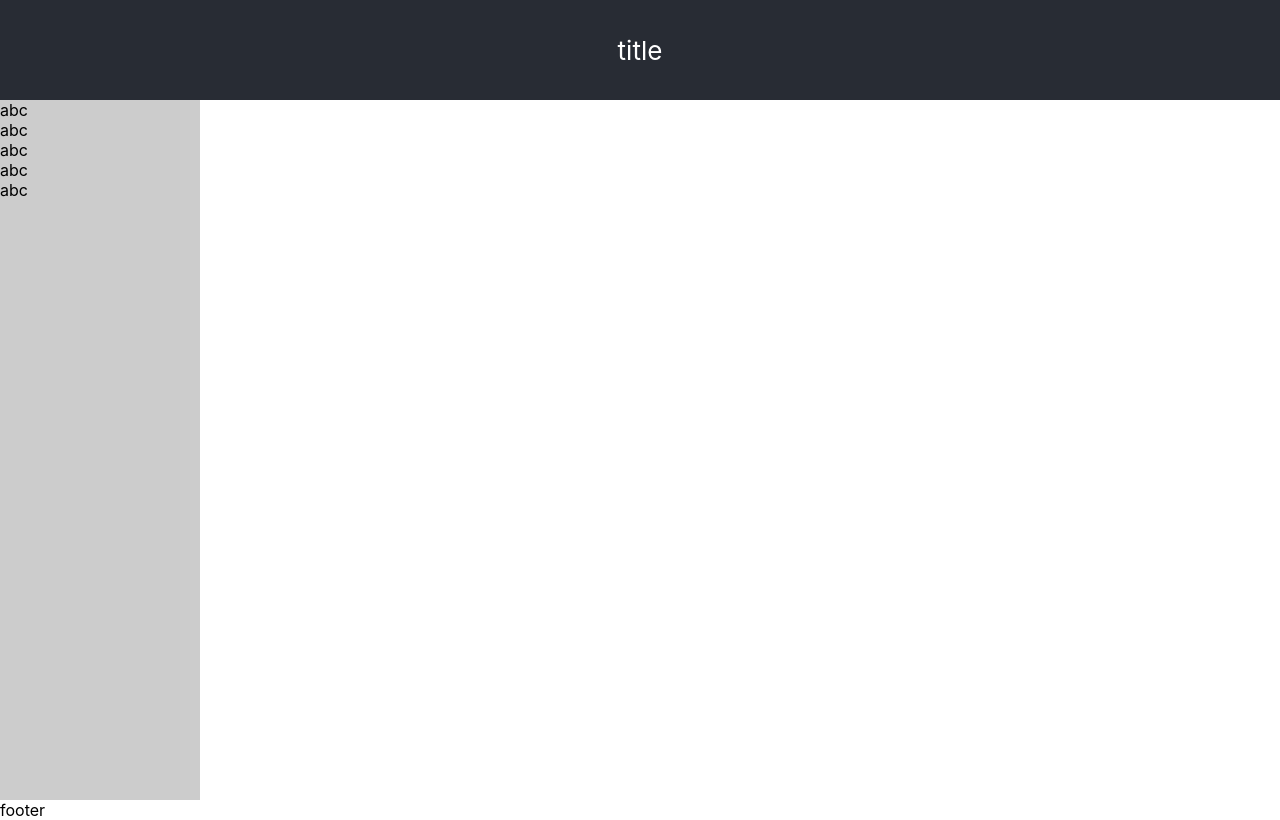
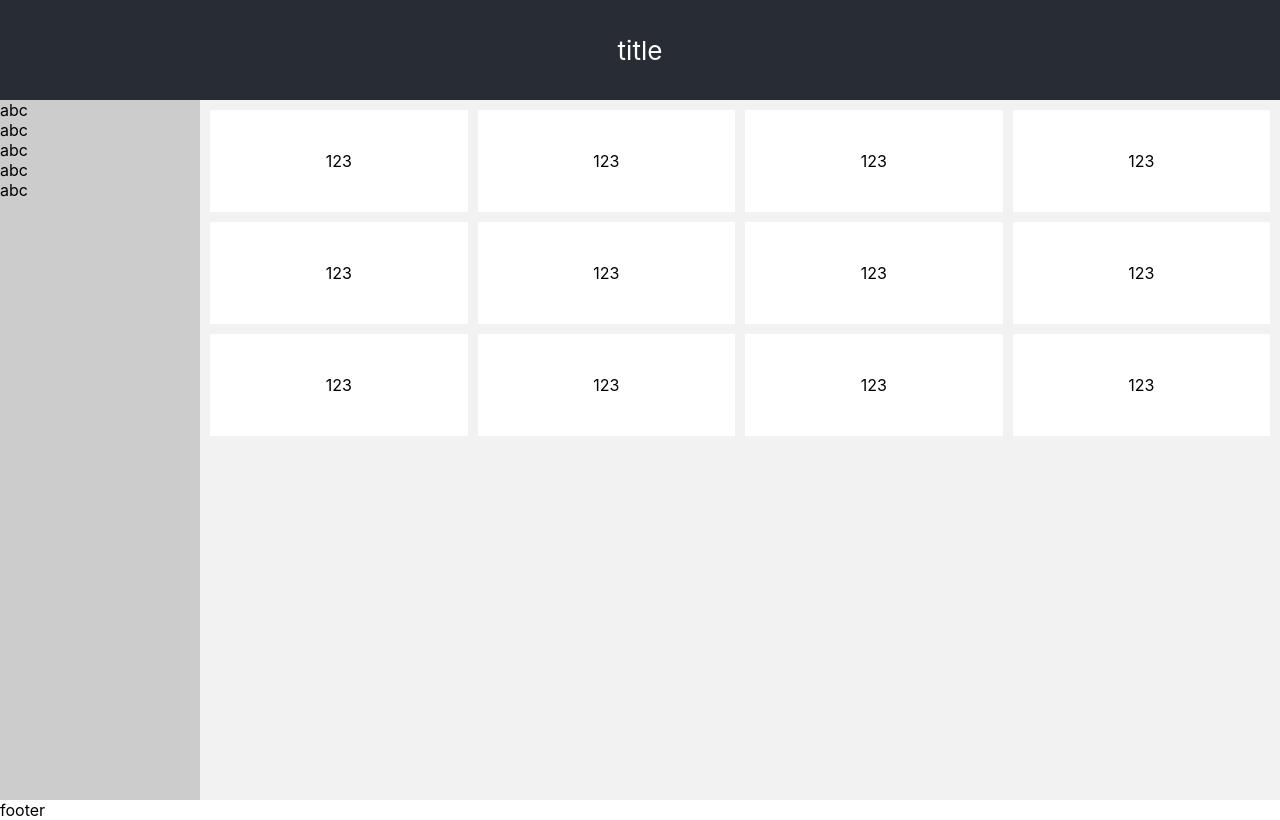
Before and after one commit to mzyd/Class-Schedule, a React (Create React App) app: page / in a window 1280 px wide. Built offline with nearby package versions, Linux system fonts and the light colour scheme.

Commit message:
Add table

```diff
--- a/src/App.js
+++ b/src/App.js
@@ -1,6 +1,8 @@
 import React, { Component } from 'react';
 import './App.css';
 import SiderBar from './App/SideBar.js'
+import Card from './App/Card.js'
+
 
 
 class App extends Component {
@@ -16,7 +18,7 @@ class App extends Component {
         </div>
 
         <div className="content clearfix">
-
+          <Card />
         </div>
 
         <footer>
--- /dev/null
+++ b/src/App/Card.css
@@ -0,0 +1,13 @@
+.card {
+  height: 100%;
+  background-color: #f2f2f2; }
+  .card table {
+    border-collapse: collapse;
+    width: 100%; }
+    .card table td {
+      text-align: center;
+      background-color: white;
+      border: 10px solid #f2f2f2;
+      height: 100px; }
+    .card table td:hover {
+      background-color: #54f782; }
--- /dev/null
+++ b/src/App/Card.js
@@ -0,0 +1,40 @@
+import React, { Component } from 'react';
+import './Card.css'
+
+
+class Card extends React.Component {
+  constructor (props) {
+    super(props);
+  }
+  render () {
+    return (
+      <div className='card'>
+        <table>
+          <tbody>
+            <tr>
+              <td>123</td>
+              <td>123</td>
+              <td>123</td>
+              <td>123</td>
+            </tr>
+            <tr>
+              <td>123</td>
+              <td>123</td>
+              <td>123</td>
+              <td>123</td>
+            </tr>
+            <tr>
+              <td>123</td>
+              <td>123</td>
+              <td>123</td>
+              <td>123</td>
+            </tr>
+          </tbody>
+
+        </table>
+      </div>
+    )
+  }
+}
+
+export default Card
--- /dev/null
+++ b/src/App/Card.scss
@@ -0,0 +1,20 @@
+.card {
+    height: 100%;
+    background-color: #f2f2f2;
+
+    table {
+        border-collapse: collapse;
+        width: 100%;
+        tr {
+        }
+        td {
+            text-align: center;
+            background-color: white;
+            border: 10px solid #f2f2f2;
+            height: 100px;
+        }
+        td:hover {
+            background-color: #54f782;
+        }
+    }
+}
```
